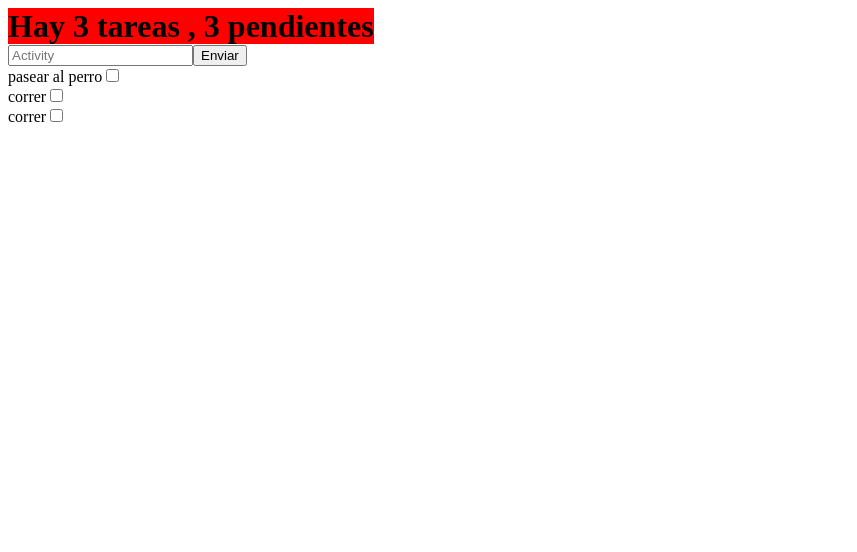
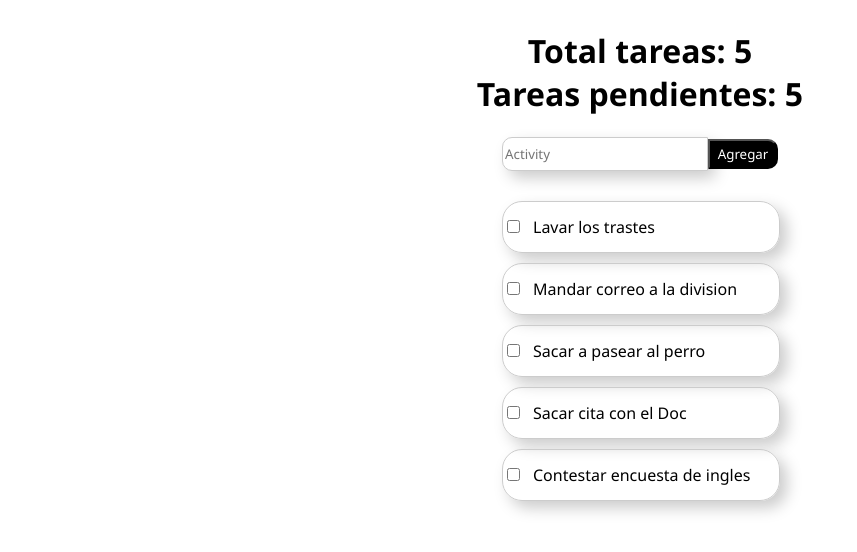
Before and after one commit to DanyGuerra/notas-fase3-react, a React (Create React App) app in the folder sesion-2/todo-list/: page / in a window 1280 px wide. Shown: the top 552 px of the page, without its empty margins (0-857 px from the left). Built offline with nearby package versions, Linux system fonts and the light colour scheme.

Commit message:
Agregando estilos finales al todolist

```diff
--- a/sesion-2/todo-list/src/components/App.js
+++ b/sesion-2/todo-list/src/components/App.js
@@ -2,13 +2,16 @@ import React, { Component } from "react";
 import Header from "./Header";
 import Form from "./Form";
 import TodoList from "./TodoList";
+import "../css/App.css";
 
 class App extends Component {
   state = {
     tasks: [
-      { id: 1, content: "pasear al perro", done: false },
-      { id: 2, content: "correr", done: false },
-      { id: 3, content: "correr", done: false },
+      { id: 1, content: "Lavar los trastes ", done: false },
+      { id: 2, content: "Mandar correo a la division", done: false },
+      { id: 3, content: "Sacar a pasear al perro", done: false },
+      { id: 4, content: "Sacar cita con el Doc", done: false },
+      { id: 5, content: "Contestar encuesta de ingles", done: false },
     ],
   };
 
@@ -36,18 +39,23 @@ class App extends Component {
   render() {
     return (
       <div className="wrapper">
+        <Header>
+          <div>Total tareas: {this.state.tasks.length}</div>
+          <div>
+            Tareas pendientes:{" "}
+            {this.state.tasks.filter((task) => !task.done).length}
+          </div>
+        </Header>
         <div className="card frame">
-          <Header>
-            {" "}
-            Hay {this.state.tasks.length} tareas ,{" "}
-            {this.state.tasks.filter((task) => !task.done).length} pendientes
-          </Header>
           <Form
             createTodo={(value) => {
               this.createTodo(value);
             }}
-          />
-          <TodoList tasks={this.state.tasks} doTask={(id) => this.doTask(id)} />
+          ></Form>
+          <TodoList
+            tasks={this.state.tasks}
+            doTask={(id) => this.doTask(id)}
+          ></TodoList>
         </div>
       </div>
     );
--- a/sesion-2/todo-list/src/components/Form.js
+++ b/sesion-2/todo-list/src/components/Form.js
@@ -27,7 +27,7 @@ class Form extends Component {
             }
           }}
         >
-          Enviar
+          Agregar
         </button>
       </form>
     );
--- a/sesion-2/todo-list/src/components/Todo.js
+++ b/sesion-2/todo-list/src/components/Todo.js
@@ -4,13 +4,12 @@ class Todo extends React.Component {
   render() {
     return (
       <div className={`list-item ${this.props.task.done ? "done" : ""}`}>
-        {this.props.task.content}
-
         <input
           type="checkbox"
           checked={this.props.done}
           onClick={() => this.props.doTask(this.props.task.id)}
         />
+        <div className="list-content">{this.props.task.content}</div>
       </div>
     );
   }
--- /dev/null
+++ b/sesion-2/todo-list/src/css/App.css
@@ -0,0 +1,10 @@
+* {
+  font-family: "Segoe UI", Tahoma, Geneva, Verdana, sans-serif;
+}
+
+.wrapper {
+  display: flex;
+  flex-direction: column;
+  justify-content: center;
+  align-items: center;
+}
--- a/sesion-2/todo-list/src/css/Header.css
+++ b/sesion-2/todo-list/src/css/Header.css
@@ -1,5 +1,3 @@
 .header {
-  display: inline;
   text-align: center;
-  background-color: red;
 }
--- a/sesion-2/todo-list/src/css/Todo.css
+++ b/sesion-2/todo-list/src/css/Todo.css
@@ -1,3 +1,18 @@
 .done {
   text-decoration: line-through;
 }
+
+.list-item {
+  display: flex;
+  align-items: center;
+  border: 1px solid #ccc;
+  width: 100%;
+  height: 50px;
+  box-shadow: 7px 7px 15px #ccc;
+  margin-bottom: 10px;
+  border-radius: 20px;
+}
+
+.list-content {
+  margin-left: 10px;
+}
--- a/sesion-2/todo-list/src/css/TodoList.css
+++ b/sesion-2/todo-list/src/css/TodoList.css
@@ -0,0 +1,3 @@
+.list-wrapper {
+  margin-top: 30px;
+}
--- a/sesion-2/todo-list/src/css/form.css
+++ b/sesion-2/todo-list/src/css/form.css
@@ -0,0 +1,15 @@
+.input {
+  border: 1px solid #ccc;
+  width: 200px;
+  height: 30px;
+  border-radius: 10px 0px 0px 10px;
+  box-shadow: 7px 7px 15px #ccc;
+}
+
+.button {
+  width: 70px;
+  height: 30px;
+  border-radius: 0px 10px 10px 0px;
+  background-color: black;
+  color: white;
+}
```
Also changed, not shown: sesion-2/todo-list/src/App.css (deleted, +0 -38 lines).
